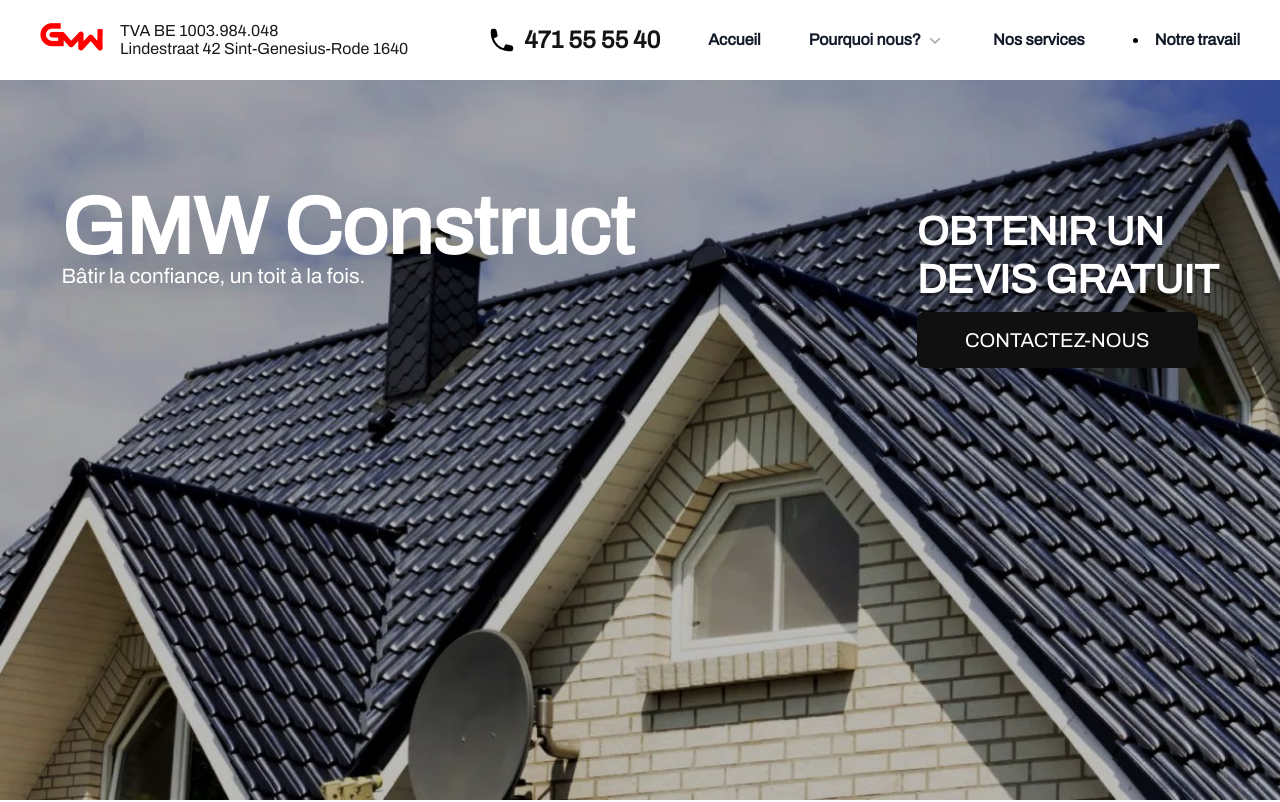
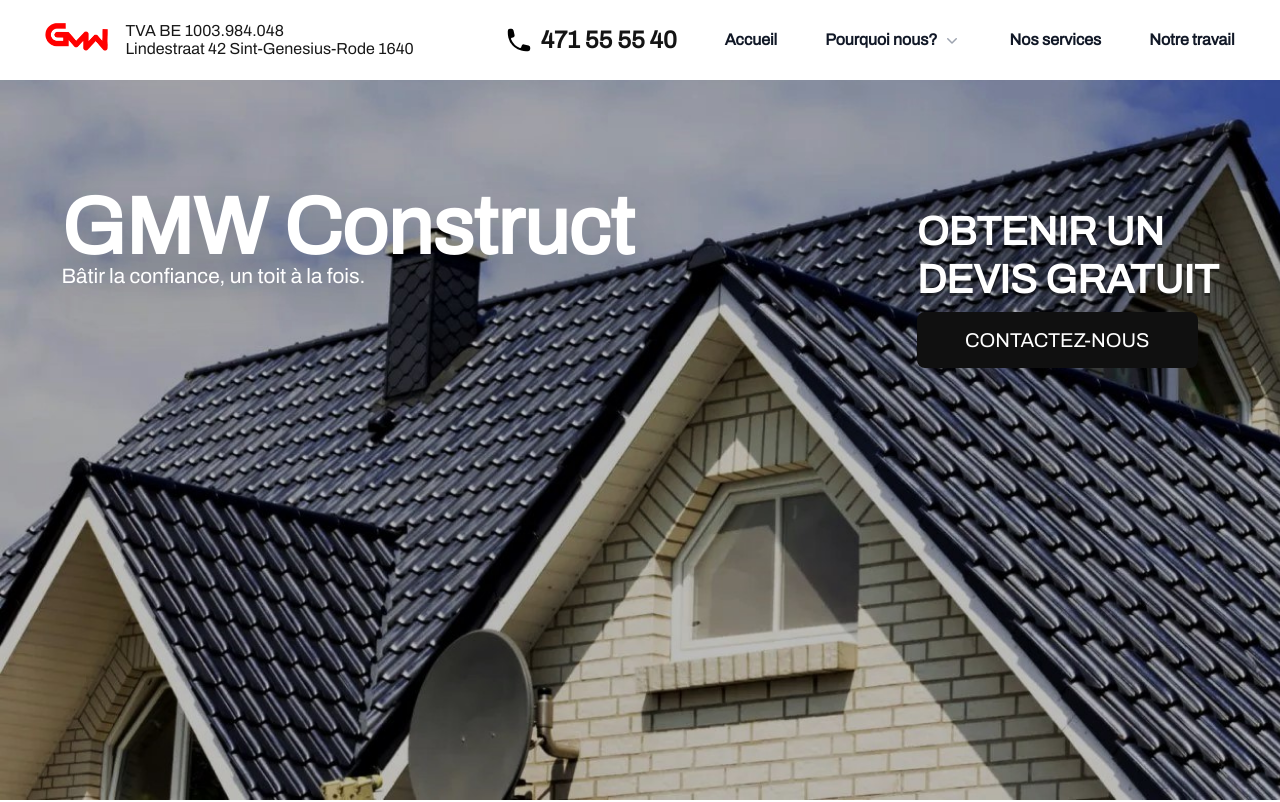
Before and after one commit to dheyssons/gmwconstruct, a Next.js app: page / in a window 1280 px wide. Shown: the top 802 px of the page. Built offline with nearby package versions, Linux system fonts and the light colour scheme.

Commit message:
little change

```diff
--- a/app/globals.css
+++ b/app/globals.css
@@ -139,3 +139,7 @@
   .wrapper-benefits li div {
     @apply flex items-center
   }
+
+  li {
+    @apply list-none
+  }
```
